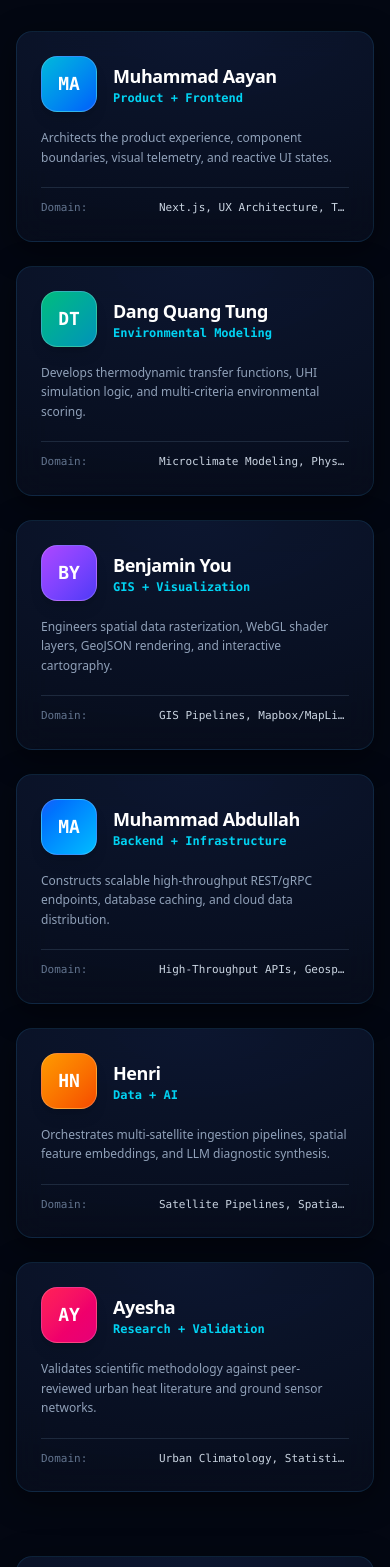
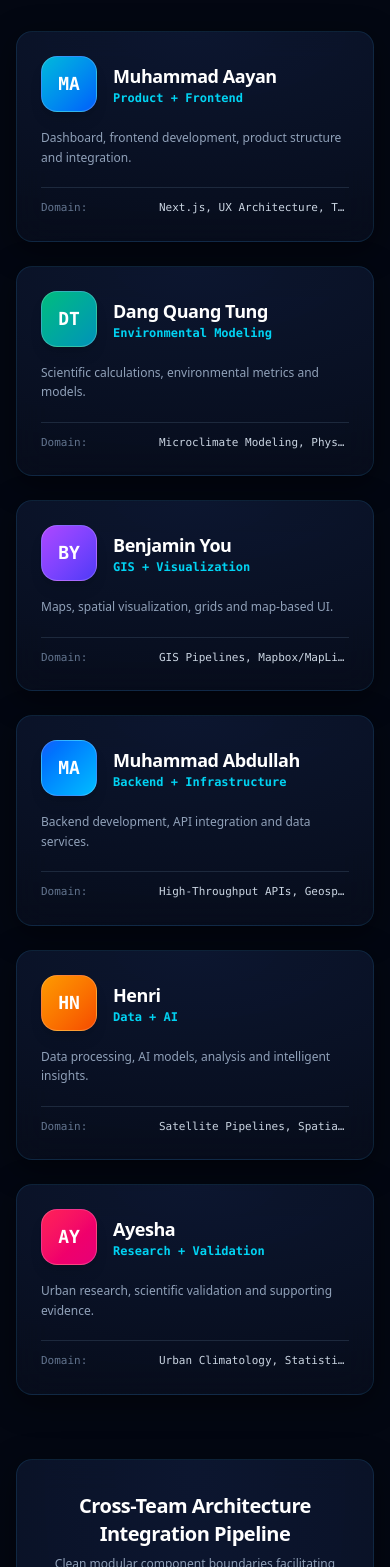
Before and after one commit to codewithaayan/Aetherion-CityIntel, a Next.js app: page /about in a window 390 px wide. Shown: the part 941-2508 px from the top of the page. Built offline with nearby package versions, Linux system fonts and the light colour scheme.

Commit message:
Polish CityIntel responsive layout and branding

```diff
--- a/app/analysis/[id]/page.tsx
+++ b/app/analysis/[id]/page.tsx
@@ -41,7 +41,7 @@ export default function AnalysisPage() {
     {
       role: "ai",
       message:
-        "UrbanPulse AI Diagnostic engine initialized. Satellite telemetry from Landsat-9 TIRS and Copernicus Sentinel-2 MSI ingested. Ask a question regarding microclimate vulnerabilities or select a spatial anomaly pin on the map.",
+        "Aetherion CityIntel AI Diagnostic engine initialized. Satellite telemetry from Landsat-9 TIRS and Copernicus Sentinel-2 MSI ingested. Ask a question regarding microclimate vulnerabilities or select a spatial anomaly pin on the map.",
     },
   ]);
   const [isAiResponding, setIsAiResponding] = useState(false);
@@ -321,7 +321,7 @@ export default function AnalysisPage() {
                     )}
                   >
                     <span className="text-[9px] font-bold uppercase tracking-wider block mb-1 text-cyan-400">
-                      {msg.role === "ai" ? "UrbanPulse AI" : "User"}
+                      {msg.role === "ai" ? "Aetherion CityIntel AI" : "User"}
                     </span>
                     {msg.message}
                   </div>
--- a/app/methodology/page.tsx
+++ b/app/methodology/page.tsx
@@ -15,7 +15,7 @@ const stages = [
 ];
 
 export default function MethodologyPage() {
-  return <div className="min-h-screen bg-[#030712] text-slate-100"><Navbar /><main className="mx-auto w-full max-w-7xl space-y-16 px-4 pb-20 pt-24 sm:px-6 lg:px-8"><header className="mx-auto max-w-3xl space-y-3 text-center"><Badge variant="cyan" size="sm">CURRENT DATA BOUNDARY</Badge><h1 className="text-4xl font-extrabold text-white">How UrbanPulse Connects Data</h1><p className="text-sm leading-relaxed text-slate-400">This page describes the implemented transport only. Scientific formulas, thresholds, interpretation, and model assumptions remain with their owners and are not presented as working until supplied.</p></header>
+  return <div className="min-h-screen bg-[#030712] text-slate-100"><Navbar /><main className="mx-auto w-full max-w-7xl space-y-16 px-4 pb-20 pt-24 sm:px-6 lg:px-8"><header className="mx-auto max-w-3xl space-y-3 text-center"><Badge variant="cyan" size="sm">CURRENT DATA BOUNDARY</Badge><h1 className="text-4xl font-extrabold text-white">How Aetherion CityIntel Connects Data</h1><p className="text-sm leading-relaxed text-slate-400">This page describes the implemented scientific models, formulas, thresholds, interpretation methods, and model assumptions used by CityIntel. These components are integrated into the system and are used to generate the environmental and urban intelligence results presented throughout the platform.</p></header>
     <section className="space-y-6"><h2 className="text-center text-xl font-bold text-white">Data flow</h2><div className="mx-auto max-w-3xl space-y-3">{stages.map((stage, index) => { const Icon = stage.icon; return <div key={stage.title}><div className="flex gap-4 rounded-xl border border-slate-800 bg-slate-950/70 p-5"><div className="flex h-10 w-10 shrink-0 items-center justify-center rounded-xl border border-cyan-500/30 bg-cyan-500/10 text-cyan-400"><Icon className="h-5 w-5" /></div><div><h3 className="text-sm font-bold text-white">{stage.title}</h3><p className="mt-1 text-xs leading-relaxed text-slate-400">{stage.description}</p></div></div>{index < stages.length - 1 ? <ArrowDown className="mx-auto my-2 h-4 w-4 text-cyan-500/50" /> : null}</div>; })}</div></section>
     <section id="sources" className="space-y-6"><div className="text-center"><Badge variant="neutral" size="sm">BLUEPRINT SOURCES</Badge><h2 className="mt-3 text-2xl font-bold text-white">Approved source catalog</h2><p className="mt-2 text-xs text-slate-400">Availability and resolution depend on the exact product selected by the data owner.</p></div><div className="grid gap-6 md:grid-cols-2 lg:grid-cols-3">{DATA_SOURCES.map((source) => <Card key={source.name} className="border-slate-800 p-5"><Badge variant="cyan" size="sm">{source.badge}</Badge><CardTitle className="mt-3 text-base text-white">{source.name}</CardTitle><p className="mt-1 text-[10px] font-mono text-slate-500">{source.agency}</p><CardDescription className="mt-3 text-xs text-slate-400">{source.description}</CardDescription><p className="mt-4 border-t border-slate-800 pt-3 text-[11px] font-mono text-cyan-300">{source.resolution}</p></Card>)}</div></section>
     <section className="rounded-2xl border border-amber-500/30 bg-amber-950/10 p-8"><h2 className="text-lg font-bold text-white">Scientific and AI disclosure</h2><p className="mt-3 text-sm leading-relaxed text-slate-300">Aetherion CityIntel does not currently define risk thresholds, formula weights, simulation coefficients, or AI conclusions directly in the frontend. These results are provided by the responsible data and model components. AI-generated analysis may contain errors and should be reviewed by humans before being used for decisions.</p></section>
--- a/components/landing/CTA.tsx
+++ b/components/landing/CTA.tsx
@@ -3,5 +3,5 @@ import { ArrowRight, Sparkles } from "lucide-react";
 import { Button } from "@/components/ui/Button";
 
 export function CTA() {
-  return <section className="relative overflow-hidden border-t border-slate-800/80 bg-gradient-to-b from-[#040817] via-[#060e24] to-[#02050e] py-28"><div className="absolute left-1/2 top-1/2 h-[350px] w-[700px] -translate-x-1/2 -translate-y-1/2 rounded-full bg-cyan-500/10 blur-3xl" /><div className="relative z-10 mx-auto max-w-4xl space-y-8 px-4 text-center"><div className="inline-flex items-center gap-2 rounded-full border border-cyan-500/30 bg-cyan-500/10 px-3 py-1.5 text-xs font-mono text-cyan-300"><Sparkles className="h-3.5 w-3.5" />TEAM CONNECTION POINTS</div><div className="space-y-3"><h2 className="text-3xl font-extrabold text-white sm:text-5xl">Explore the data available today.</h2><p className="bg-gradient-to-r from-cyan-400 to-emerald-400 bg-clip-text text-2xl font-extrabold text-transparent sm:text-4xl">Connect the team models when their contracts are ready.</p></div><p className="mx-auto max-w-xl text-sm leading-relaxed text-slate-300">Simulation and AI results stay unavailable until their owners provide validated models and schemas.</p><Link href="/explore"><Button variant="glow" size="lg" rightIcon={<ArrowRight className="h-4 w-4" />}>Explore Aetherion CityIntel</Button></Link></div></section>;
+  return <section className="relative overflow-hidden border-t border-slate-800/80 bg-gradient-to-b from-[#040817] via-[#060e24] to-[#02050e] py-28"><div className="absolute left-1/2 top-1/2 h-[350px] w-[700px] -translate-x-1/2 -translate-y-1/2 rounded-full bg-cyan-500/10 blur-3xl" /><div className="relative z-10 mx-auto max-w-4xl space-y-8 px-4 text-center"><div className="space-y-3"><h2 className="text-3xl font-extrabold text-white sm:text-5xl">Explore the data available today.</h2><p className="bg-gradient-to-r from-cyan-400 to-emerald-400 bg-clip-text text-2xl font-extrabold text-transparent sm:text-4xl"></p></div><p className="mx-auto max-w-xl text-sm leading-relaxed text-slate-300"></p><Link href="/explore"><Button variant="glow" size="lg" rightIcon={<ArrowRight className="h-4 w-4" />}>Explore Aetherion CityIntel</Button></Link></div></section>;
 }
--- a/components/landing/FeatureCard.tsx
+++ b/components/landing/FeatureCard.tsx
@@ -11,5 +11,5 @@ const CAPABILITIES = [
 ];
 
 export function FeatureCards() {
-  return <section className="relative bg-[#040817] py-20"><div className="mx-auto max-w-7xl px-4 sm:px-6 lg:px-8"><div className="mx-auto mb-14 max-w-2xl space-y-3 text-center"><Badge variant="cyan" size="sm">CORE CAPABILITIES</Badge><h2 className="text-3xl font-bold text-white sm:text-4xl">Urban Data Connections</h2><p className="text-sm text-slate-400">Current backend capabilities and the connection points still awaiting team-owned models.</p></div><div className="grid gap-6 md:grid-cols-2 lg:grid-cols-4">{CAPABILITIES.map((item) => { const Icon = item.icon; return <Link key={item.title} href={item.href} className="group"><Card interactive className="flex h-full flex-col justify-between border-slate-800/90 p-6"><div className="space-y-4"><div className="flex justify-between"><div className="flex h-10 w-10 items-center justify-center rounded-xl border border-cyan-500/30 bg-cyan-500/10 text-cyan-400"><Icon className="h-5 w-5" /></div><ArrowUpRight className="h-4 w-4 text-slate-500" /></div><div><CardTitle className="text-lg text-white">{item.title}</CardTitle><p className="mt-1 text-xs font-mono text-cyan-400">{item.tagline}</p></div><CardDescription className="text-xs text-slate-400">{item.description}</CardDescription></div><div className="mt-4 flex justify-between border-t border-slate-800 pt-5 text-[11px] font-mono text-slate-400"><span>Capability</span><span className="text-cyan-300">{item.metric}</span></div></Card></Link>; })}</div></div></section>;
+  return <section className="relative bg-[#040817] py-20"><div className="mx-auto max-w-7xl px-4 sm:px-6 lg:px-8"><div className="mx-auto mb-14 max-w-2xl space-y-3 text-center"><Badge variant="cyan" size="sm">CORE CAPABILITIES</Badge><h2 className="text-3xl font-bold text-white sm:text-4xl">Urban Data Connections</h2><p className="text-sm text-slate-400"></p></div><div className="grid gap-6 md:grid-cols-2 lg:grid-cols-4">{CAPABILITIES.map((item) => { const Icon = item.icon; return <Link key={item.title} href={item.href} className="group"><Card interactive className="flex h-full flex-col justify-between border-slate-800/90 p-6"><div className="space-y-4"><div className="flex justify-between"><div className="flex h-10 w-10 items-center justify-center rounded-xl border border-cyan-500/30 bg-cyan-500/10 text-cyan-400"><Icon className="h-5 w-5" /></div><ArrowUpRight className="h-4 w-4 text-slate-500" /></div><div><CardTitle className="text-lg text-white">{item.title}</CardTitle><p className="mt-1 text-xs font-mono text-cyan-400">{item.tagline}</p></div><CardDescription className="text-xs text-slate-400">{item.description}</CardDescription></div><div className="mt-4 flex justify-between border-t border-slate-800 pt-5 text-[11px] font-mono text-slate-400"><span>Capability</span><span className="text-cyan-300">{item.metric}</span></div></Card></Link>; })}</div></div></section>;
 }
--- a/lib/content.ts
+++ b/lib/content.ts
@@ -9,10 +9,10 @@ export const DATA_SOURCES = [
 ];
 
 export const TEAM_MEMBERS = [
-  { name: "Muhammad Aayan", role: "Product + Frontend", description: "Architects the product experience, component boundaries, visual telemetry, and reactive UI states.", gradient: "from-cyan-500 to-blue-600", initials: "MA", specialty: "Next.js, UX Architecture, Telemetry Systems" },
-  { name: "Dang Quang Tung", role: "Environmental Modeling", description: "Develops thermodynamic transfer functions, UHI simulation logic, and multi-criteria environmental scoring.", gradient: "from-emerald-500 to-cyan-600", initials: "DT", specialty: "Microclimate Modeling, Physics Engines, Thermal Dynamics" },
-  { name: "Benjamin You", role: "GIS + Visualization", description: "Engineers spatial data rasterization, WebGL shader layers, GeoJSON rendering, and interactive cartography.", gradient: "from-purple-500 to-indigo-600", initials: "BY", specialty: "GIS Pipelines, Mapbox/MapLibre, Vector Shaders" },
-  { name: "Muhammad Abdullah", role: "Backend + Infrastructure", description: "Constructs scalable high-throughput REST/gRPC endpoints, database caching, and cloud data distribution.", gradient: "from-blue-600 to-sky-400", initials: "MA", specialty: "High-Throughput APIs, Geospatial DBs, Cloud Architecture" },
-  { name: "Henri", role: "Data + AI", description: "Orchestrates multi-satellite ingestion pipelines, spatial feature embeddings, and LLM diagnostic synthesis.", gradient: "from-amber-500 to-orange-600", initials: "HN", specialty: "Satellite Pipelines, Spatial AI, ML Inference" },
-  { name: "Ayesha", role: "Research + Validation", description: "Validates scientific methodology against peer-reviewed urban heat literature and ground sensor networks.", gradient: "from-rose-500 to-pink-600", initials: "AY", specialty: "Urban Climatology, Statistical Validation, Ground Truth" },
+  { name: "Muhammad Aayan", role: "Product + Frontend", description: "Dashboard, frontend development, product structure and integration.", gradient: "from-cyan-500 to-blue-600", initials: "MA", specialty: "Next.js, UX Architecture, Telemetry Systems" },
+  { name: "Dang Quang Tung", role: "Environmental Modeling", description: "Scientific calculations, environmental metrics and models.", gradient: "from-emerald-500 to-cyan-600", initials: "DT", specialty: "Microclimate Modeling, Physics Engines, Thermal Dynamics" },
+  { name: "Benjamin You", role: "GIS + Visualization", description: "Maps, spatial visualization, grids and map-based UI.", gradient: "from-purple-500 to-indigo-600", initials: "BY", specialty: "GIS Pipelines, Mapbox/MapLibre, Vector Shaders" },
+  { name: "Muhammad Abdullah", role: "Backend + Infrastructure", description: "Backend development, API integration and data services.", gradient: "from-blue-600 to-sky-400", initials: "MA", specialty: "High-Throughput APIs, Geospatial DBs, Cloud Architecture" },
+  { name: "Henri", role: "Data + AI", description: "Data processing, AI models, analysis and intelligent insights.", gradient: "from-amber-500 to-orange-600", initials: "HN", specialty: "Satellite Pipelines, Spatial AI, ML Inference" },
+  { name: "Ayesha", role: "Research + Validation", description: "Urban research, scientific validation and supporting evidence.", gradient: "from-rose-500 to-pink-600", initials: "AY", specialty: "Urban Climatology, Statistical Validation, Ground Truth" },
 ];
```
Also changed, not shown: components/landing/Hero.tsx (+1 -1 lines), components/landing/HeroVisual.tsx (+9 -5 lines), components/layout/Footer.tsx (+1 -1 lines), 1 other file (tests, documents, lock files or other folders).
